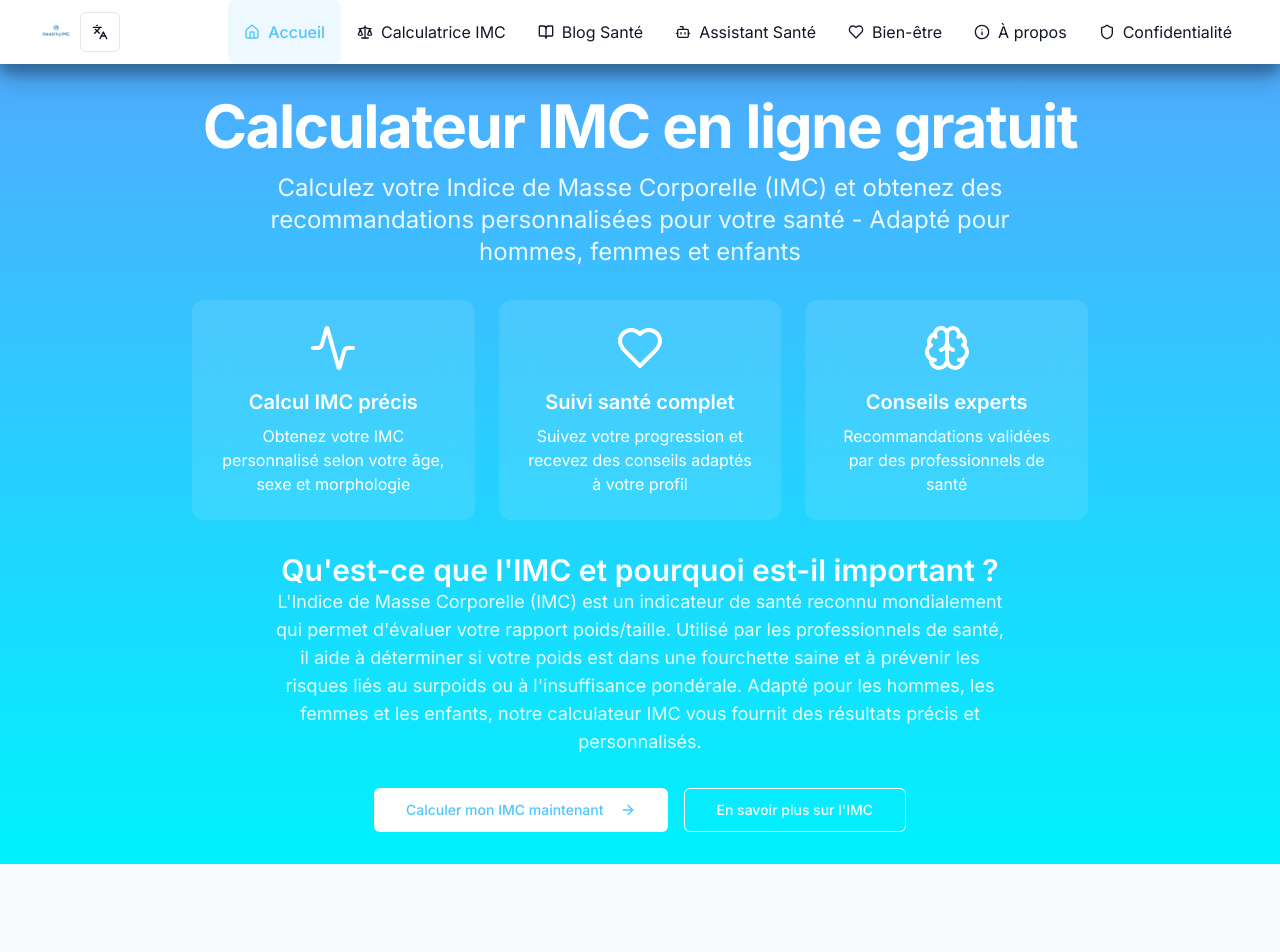
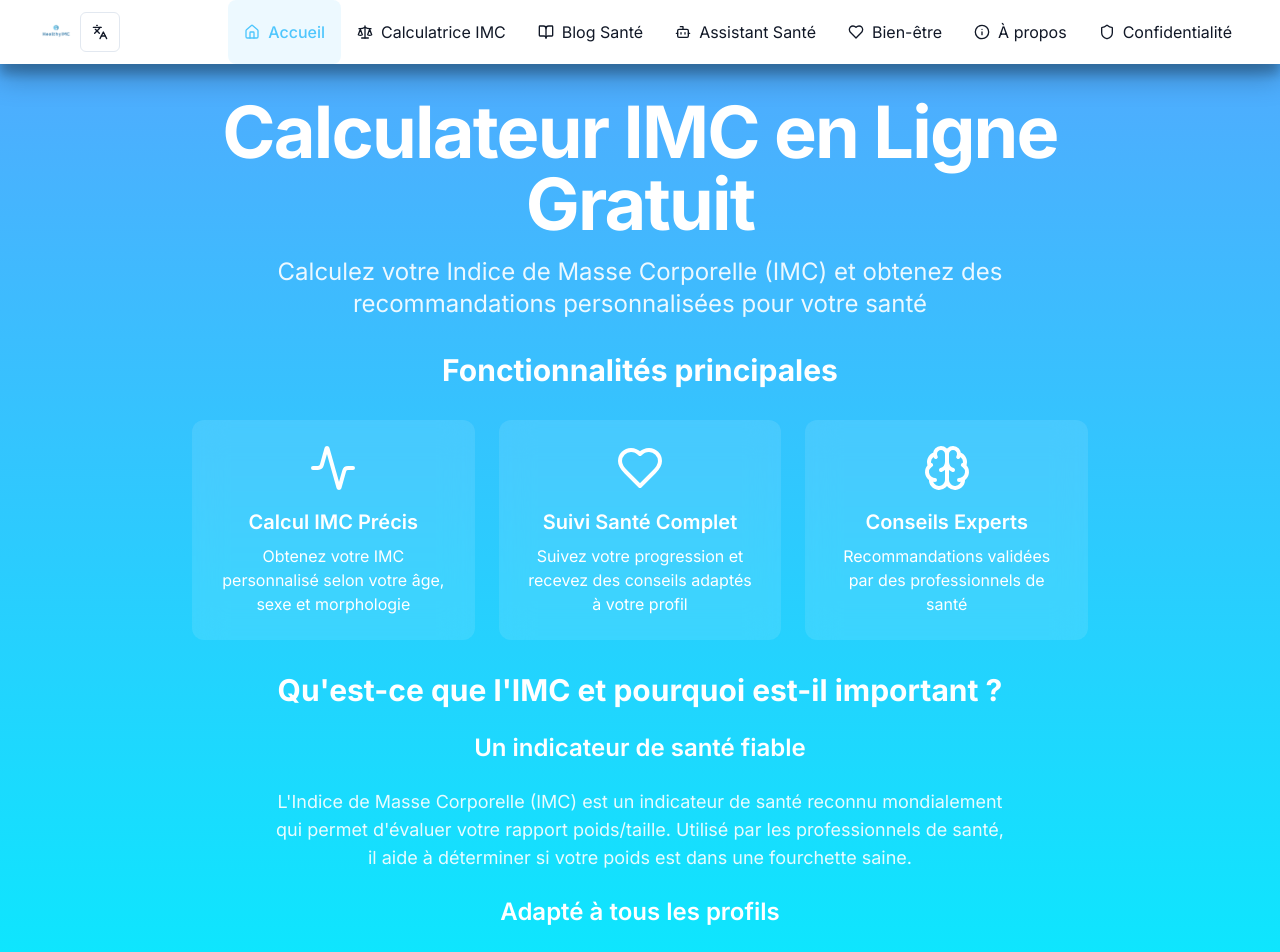
Before and after one commit to Modoufinance/healthyimc, a React (Vite) app: page / in a window 1280 px wide. Shown: the top 952 px of the page. Before the commit the page ends 864 px from the top, so only its background shows below. Built offline with nearby package versions, Linux system fonts and the light colour scheme.

Commit message:
Improve page structure with headings
Use H1, H2, and H3 tags to improve readability and SEO.

```diff
--- a/src/pages/Home.tsx
+++ b/src/pages/Home.tsx
@@ -22,57 +22,72 @@ const Home = () => {
   return (
     <>
       <SEO
-        title="Calculateur IMC Gratuit | Calcul IMC en ligne pour Homme, Femme et Enfant"
+        title="Calculateur IMC en ligne gratuit | Calcul IMC pour Adultes et Enfants"
         description="Calculez gratuitement votre IMC en ligne. Outil précis et fiable pour calculer l'Indice de Masse Corporelle (IMC). Adapté pour hommes, femmes et enfants avec suivi personnalisé et conseils santé."
         keywords="imc, calcul imc, imc femme, imc enfant, calculateur imc, indice masse corporelle, imc calcul, imc gratuit, imc en ligne, poids idéal, calcul poids santé"
         canonicalUrl="https://santeimc.fr"
         structuredData={structuredData}
       />
       <div className="min-h-[calc(100vh-4rem)] bg-gradient-to-b from-[#4facfe] to-[#00f2fe] flex flex-col items-center justify-center p-4 md:p-8">
-        <article className="max-w-4xl mx-auto text-center space-y-8 animate-slide-up">
+        <main className="max-w-4xl mx-auto text-center space-y-8 animate-slide-up">
           <header className="space-y-4">
-            <h1 className="text-3xl sm:text-4xl md:text-5xl lg:text-6xl font-bold text-white tracking-tight leading-tight">
-              Calculateur IMC en ligne gratuit
+            <h1 className="text-4xl sm:text-5xl md:text-6xl lg:text-7xl font-bold text-white tracking-tight leading-tight">
+              Calculateur IMC en Ligne Gratuit
             </h1>
             <p className="text-xl md:text-2xl text-white/90 max-w-3xl mx-auto">
-              Calculez votre Indice de Masse Corporelle (IMC) et obtenez des recommandations personnalisées pour votre santé - Adapté pour hommes, femmes et enfants
+              Calculez votre Indice de Masse Corporelle (IMC) et obtenez des recommandations personnalisées pour votre santé
             </p>
           </header>
 
-          <div className="grid grid-cols-1 md:grid-cols-3 gap-6 mt-12">
-            <div className="bg-white/10 backdrop-blur-lg rounded-xl p-6 text-white">
+          <section aria-labelledby="features-heading" className="mt-16">
+            <h2 id="features-heading" className="text-3xl font-bold text-white mb-8">
+              Fonctionnalités principales
+            </h2>
+
+            <div className="grid grid-cols-1 md:grid-cols-3 gap-6">
+              <article className="bg-white/10 backdrop-blur-lg rounded-xl p-6 text-white">
                 <Activity className="w-12 h-12 mx-auto mb-4" />
-              <h2 className="text-xl font-semibold mb-2">Calcul IMC précis</h2>
+                <h3 className="text-xl font-semibold mb-2">Calcul IMC Précis</h3>
                 <p>Obtenez votre IMC personnalisé selon votre âge, sexe et morphologie</p>
+              </article>
+
+              <article className="bg-white/10 backdrop-blur-lg rounded-xl p-6 text-white">
+                <Heart className="w-12 h-12 mx-auto mb-4" />
+                <h3 className="text-xl font-semibold mb-2">Suivi Santé Complet</h3>
+                <p>Suivez votre progression et recevez des conseils adaptés à votre profil</p>
+              </article>
+
+              <article className="bg-white/10 backdrop-blur-lg rounded-xl p-6 text-white">
+                <Brain className="w-12 h-12 mx-auto mb-4" />
+                <h3 className="text-xl font-semibold mb-2">Conseils Experts</h3>
+                <p>Recommandations validées par des professionnels de santé</p>
+              </article>
             </div>
-            <div className="bg-white/10 backdrop-blur-lg rounded-xl p-6 text-white">
-              <Heart className="w-12 h-12 mx-auto mb-4" />
-              <h2 className="text-xl font-semibold mb-2">Suivi santé complet</h2>
-              <p>Suivez votre progression et recevez des conseils adaptés à votre profil</p>
-            </div>
-            <div className="bg-white/10 backdrop-blur-lg rounded-xl p-6 text-white">
-              <Brain className="w-12 h-12 mx-auto mb-4" />
-              <h2 className="text-xl font-semibold mb-2">Conseils experts</h2>
-              <p>Recommandations validées par des professionnels de santé</p>
-            </div>
-          </div>
+          </section>
 
-          <div className="prose prose-lg text-white/90 max-w-3xl mx-auto space-y-6 px-4 mt-12">
-            <section>
-              <h2 className="text-2xl md:text-3xl text-white font-semibold">
+          <section aria-labelledby="about-imc" className="prose prose-lg text-white/90 max-w-3xl mx-auto space-y-6 px-4 mt-16">
+            <h2 id="about-imc" className="text-3xl font-bold text-white">
               Qu'est-ce que l'IMC et pourquoi est-il important ?
             </h2>
+            <div className="space-y-6">
+              <h3 className="text-2xl font-semibold text-white">Un indicateur de santé fiable</h3>
               <p className="text-lg">
                 L'Indice de Masse Corporelle (IMC) est un indicateur de santé reconnu mondialement qui permet d'évaluer
                 votre rapport poids/taille. Utilisé par les professionnels de santé, il aide à déterminer si votre poids
-                est dans une fourchette saine et à prévenir les risques liés au surpoids ou à l'insuffisance pondérale.
-                Adapté pour les hommes, les femmes et les enfants, notre calculateur IMC vous fournit des résultats précis
-                et personnalisés.
+                est dans une fourchette saine.
               </p>
+
+              <h3 className="text-2xl font-semibold text-white">Adapté à tous les profils</h3>
+              <p className="text-lg">
+                Notre calculateur IMC est spécialement conçu pour les hommes, les femmes et les enfants. Il prend en compte
+                vos caractéristiques individuelles pour fournir des résultats précis et personnalisés.
+              </p>
+            </div>
           </section>
-          </div>
 
-          <div className="flex flex-col sm:flex-row gap-4 justify-center px-4 mt-8">
+          <section aria-labelledby="cta-section" className="mt-12">
+            <h2 id="cta-section" className="sr-only">Commencer le calcul IMC</h2>
+            <div className="flex flex-col sm:flex-row gap-4 justify-center px-4">
               <Button
                 asChild
                 size="lg"
@@ -92,7 +107,8 @@ const Home = () => {
                 <Link to="/about">En savoir plus sur l'IMC</Link>
               </Button>
             </div>
-        </article>
+          </section>
+        </main>
       </div>
     </>
   );
```
Lines whose indentation alone changed are shown as unchanged.
